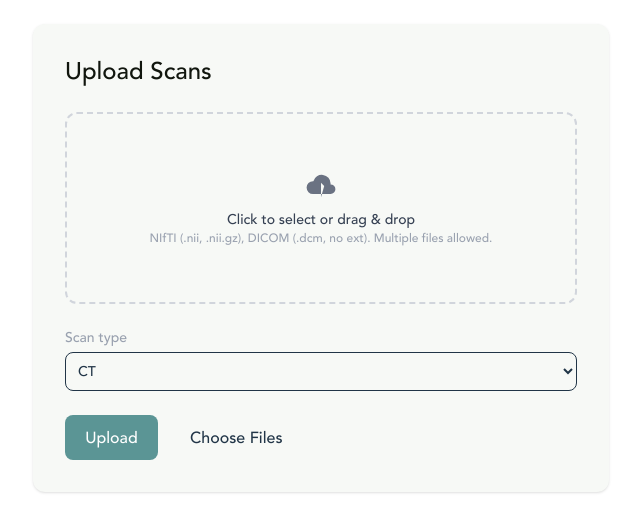
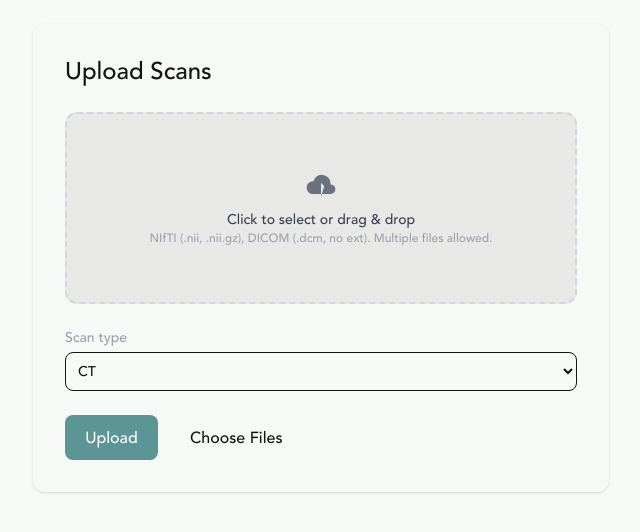
Before and after one commit to evedaktyl/auto-liver, a React (Vite) app in the folder frontend/: page /upload in a window 1280 px wide. Shown: the part 142-674 px from the top of the page, without its empty margins (319-959 px from the left). Built offline with nearby package versions, Linux system fonts and the light colour scheme.

Commit message:
Update themes

```diff
--- a/frontend/src/index.css
+++ b/frontend/src/index.css
@@ -22,16 +22,16 @@ html, body, #root {
    Dark mode (default)
 -------------------- */
 :root {
-  color: #213547;
-  background-color: #ffffff;
+  color: #11160e;
+  background-color: #f7f9f6;
 }
 
 /* --------------------
    Light mode (when <html> has class="light")
 -------------------- */
 .dark {
-  color: #f8f8f8;
-  background-color: #121212;
+  color: #ecf1e9;
+  background-color: #070906;
 }
 
 /* --------------------
@@ -40,10 +40,14 @@ html, body, #root {
 @theme {
   --color-text-900: #11160e;
   --color-background-50: #f7f9f6;
+  --color-background-100: #e8e9e7;
+  --color-background-200: #dee0dd;
   --color-primary-600: #425c38;
   --color-secondary-300: #9dc3b7;
   --color-accent-500: #5b9595;
   --color-dark-text: #ecf1e9;
+  --color-background-500: #1c1c1c;
+  --color-background-700: #121212;
   --color-background-900: #070906;
   --color-dark-primary: #adc7a3;
   --color-darksecondary: #3c6256;
```
